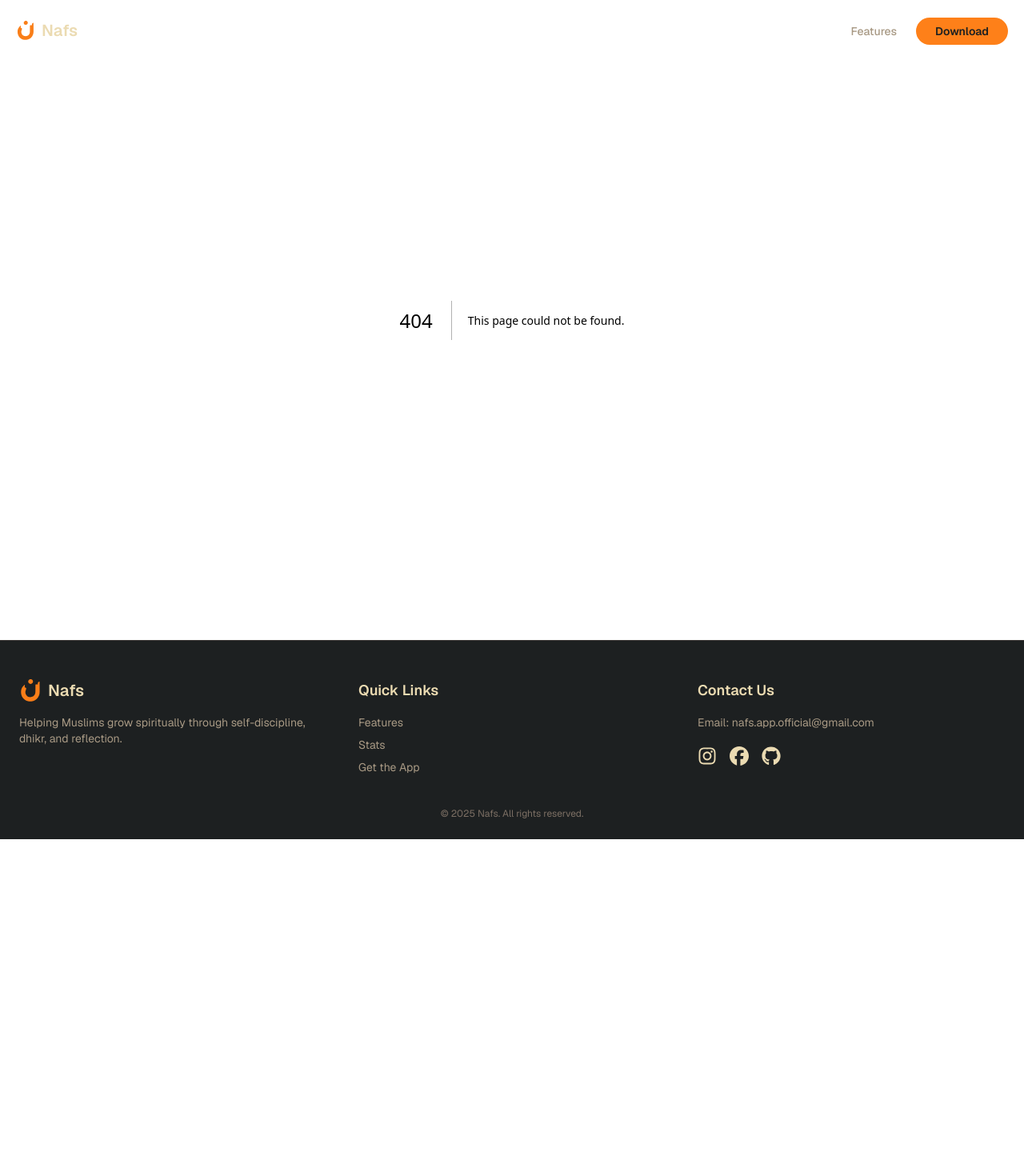
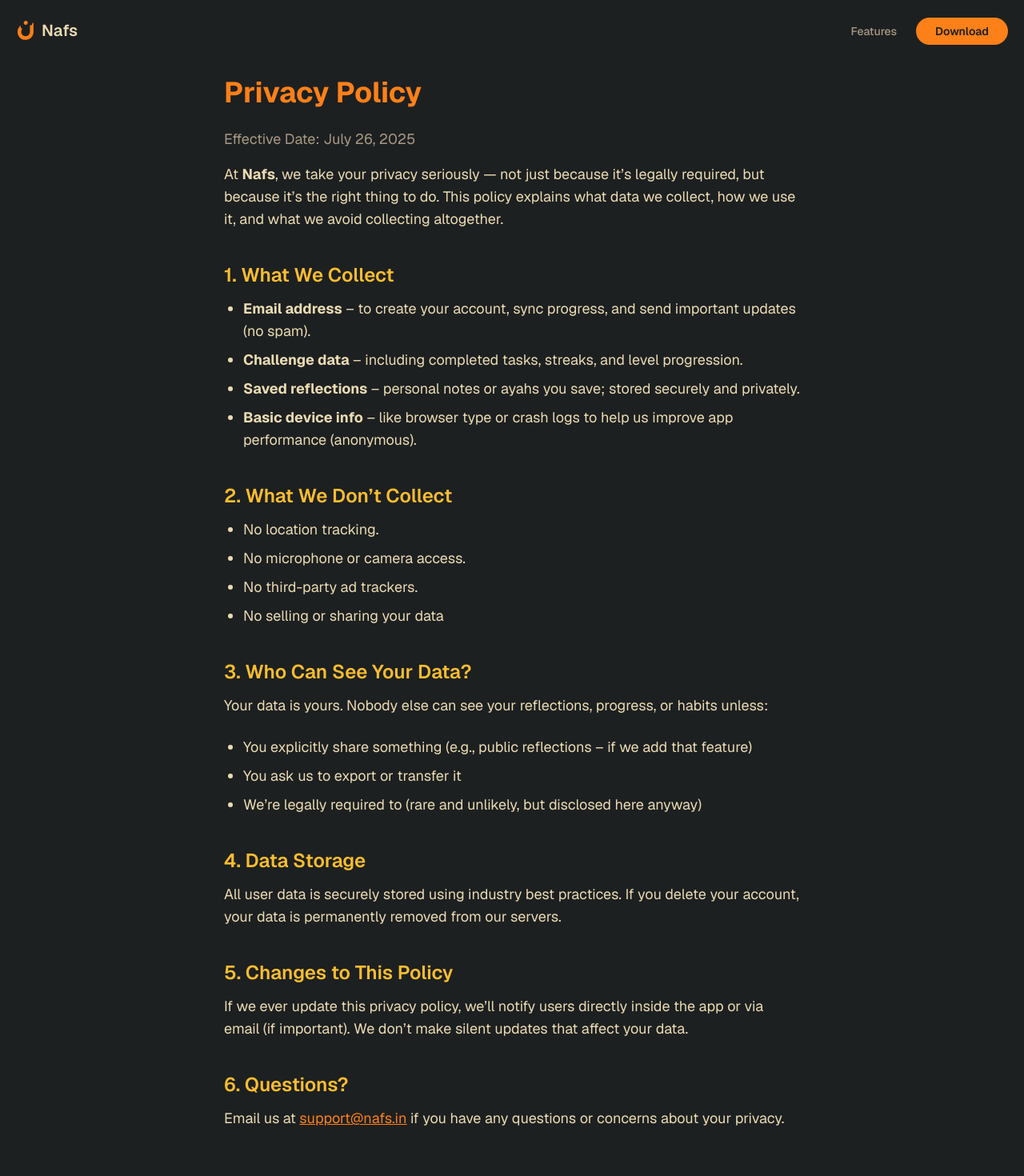
Before and after one commit to Usman-T/nafs-marketing, a Next.js app: page /privacy in a window 1280 px wide. Before the commit this address had no page. Shown: the top 1470 px of the page at 80% size. Before the commit the page ends 1049 px from the top, so only its background shows below. Built offline with nearby package versions, Linux system fonts and the light colour scheme.

Commit message:
feat: Privacy policy page

```diff
--- /dev/null
+++ b/src/app/privacy/page.tsx
@@ -0,0 +1,55 @@
+export default function PrivacyPolicyPage() {
+  return (
+    <main className="max-w-3xl mx-auto px-6 py-24 text-[#ebdbb2]">
+      <h1 className="text-4xl font-bold mb-6 text-[#fe8019]">Privacy Policy</h1>
+      <p className="mb-4 text-[#a89984]">
+        Effective Date: July 26, 2025
+      </p>
+
+      <p className="mb-6">
+        At <strong>Nafs</strong>, we take your privacy seriously — not just because it’s legally required, but because it’s the right thing to do. This policy explains what data we collect, how we use it, and what we avoid collecting altogether.
+      </p>
+
+      <h2 className="text-2xl font-semibold mt-10 mb-3 text-[#fabd2f]">1. What We Collect</h2>
+      <ul className="list-disc ml-6 space-y-2 mb-6">
+        <li><strong>Email address</strong> – to create your account, sync progress, and send important updates (no spam).</li>
+        <li><strong>Challenge data</strong> – including completed tasks, streaks, and level progression.</li>
+        <li><strong>Saved reflections</strong> – personal notes or ayahs you save; stored securely and privately.</li>
+        <li><strong>Basic device info</strong> – like browser type or crash logs to help us improve app performance (anonymous).</li>
+      </ul>
+
+      <h2 className="text-2xl font-semibold mt-10 mb-3 text-[#fabd2f]">2. What We Don’t Collect</h2>
+      <ul className="list-disc ml-6 space-y-2 mb-6">
+        <li>No location tracking.</li>
+        <li>No microphone or camera access.</li>
+        <li>No third-party ad trackers.</li>
+        <li>No selling or sharing your data</li>
+      </ul>
+
+      <h2 className="text-2xl font-semibold mt-10 mb-3 text-[#fabd2f]">3. Who Can See Your Data?</h2>
+      <p className="mb-6">
+        Your data is yours. Nobody else can see your reflections, progress, or habits unless:
+      </p>
+      <ul className="list-disc ml-6 space-y-2 mb-6">
+        <li>You explicitly share something (e.g., public reflections – if we add that feature)</li>
+        <li>You ask us to export or transfer it</li>
+        <li>We’re legally required to (rare and unlikely, but disclosed here anyway)</li>
+      </ul>
+
+      <h2 className="text-2xl font-semibold mt-10 mb-3 text-[#fabd2f]">4. Data Storage</h2>
+      <p className="mb-6">
+        All user data is securely stored using industry best practices. If you delete your account, your data is permanently removed from our servers.
+      </p>
+
+      <h2 className="text-2xl font-semibold mt-10 mb-3 text-[#fabd2f]">5. Changes to This Policy</h2>
+      <p className="mb-6">
+        If we ever update this privacy policy, we’ll notify users directly inside the app or via email (if important). We don’t make silent updates that affect your data.
+      </p>
+
+      <h2 className="text-2xl font-semibold mt-10 mb-3 text-[#fabd2f]">6. Questions?</h2>
+      <p>
+        Email us at <a href="mailto:nafs.app.official@gmail.com" className="text-[#fe8019] underline">support@nafs.in</a> if you have any questions or concerns about your privacy.
+      </p>
+    </main>
+  );
+}
```
